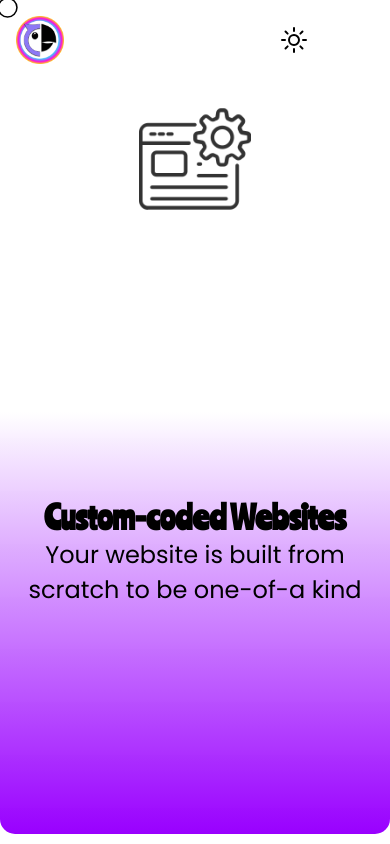
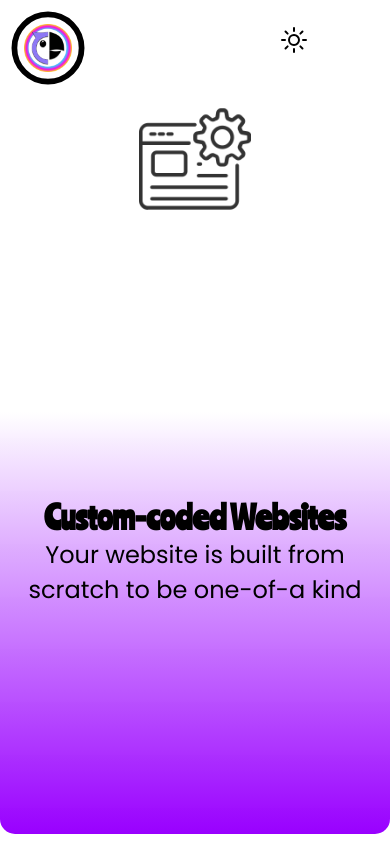
Before and after one commit to irizow/web-agency, a React (Vite) app: page /about in a window 390 px wide. Shown: the top 844 px of the page. Built offline with nearby package versions, Linux system fonts and the light colour scheme.

Commit message:
fixed mobile menu

```diff
--- a/src/components/Header/Header.jsx
+++ b/src/components/Header/Header.jsx
@@ -1,16 +1,14 @@
 import styles from './header.module.css'
-import parrotLogoDM from '../../assets/images/parrotcircularDM.png'
-import parrotLogoLM from '../../assets/images/parrotcircularLM.png'
 import { motion, useScroll } from 'framer-motion'
-import { useRef } from 'react'
+import closeButton from '../../assets/images/closebutton.png'
 import parrotLogo from '../../assets/images/newparrotlogo.png'
 import HamburgerIcon from '../../assets/images/hamburgermenu.png'
 import { MoonIcon } from '../../assets/icons/icons'
 import { SunIcon } from '../../assets/icons/icons'
-import { Link } from 'react-router-dom'
+import { HashLink } from 'react-router-hash-link'
 import { useState } from 'react'
 
-export default function Header({isDarkMode, setIsDarkMode, scrollRef}) {
+export default function Header({isDarkMode, setIsDarkMode, scrollRef, setShowForm}) {
     const [isMobileMenu, setIsMobileMenu] = useState(false);
     const {scrollYProgress} = useScroll({ container: scrollRef })
 
@@ -18,10 +16,10 @@ export default function Header({isDarkMode, setIsDarkMode, scrollRef}) {
     function MenuItems() {
         return (
             <>
-            <Link to='/About' className={ isDarkMode ? styles.linkdark : styles.linklight}>About</Link>
-            <Link to='/services' className={ isDarkMode ? styles.linkdark : styles.linklight}>Services</Link>
-            <Link to='/' className={ isDarkMode ? styles.linkdark : styles.linklight}>Our Projects</Link>
-            <Link to='/' className={ isDarkMode ? `${styles.contactdark} ${styles.contactlink}` : `${styles.contactlight} ${styles.contactlink}`}>Contact</Link>
+            <HashLink to='#about' className={ isDarkMode ? styles.linkdark : styles.linklight} onClick={()=>{setIsMobileMenu(false)}}>About</HashLink>
+            <HashLink to='#services' className={ isDarkMode ? styles.linkdark : styles.linklight} onClick={()=>{setIsMobileMenu(false)}}>Services</HashLink>
+            <HashLink to='#projects' className={ isDarkMode ? styles.linkdark : styles.linklight} onClick={()=>{setIsMobileMenu(false)}}>Our Projects</HashLink>
+            <HashLink to='#contact' className={ isDarkMode ? `${styles.contactdark} ${styles.contactlink}` : `${styles.contactlight} ${styles.contactlink}`} onClick={()=>{setIsMobileMenu(false); setShowForm(true)}}>Contact</HashLink>
             </>
         )
     }
@@ -35,21 +33,24 @@ export default function Header({isDarkMode, setIsDarkMode, scrollRef}) {
                     <MenuItems style={''}/>
                 </div>
 
-            <Link to='/home'>
-                <svg id={styles.progress} width="100" height="100" viewBox="0 0 100 100">
-                <circle cx="50" cy="50" r="30" pathLength="1" className={styles.circleoverlay} />
+            <HashLink to='#hero' className={styles.logodiv}>
+            <img className={styles.title} src={parrotLogo}></img>
+                <svg id={styles.progress} viewBox="0 0 100 100">
+                <circle cx="50" cy="50" r="35" pathLength="1" className={styles.circleoverlay} />
                 <motion.circle
                 cx="50"
                 cy="50"
-                r="30"
+                r="35px"
                 pathLength="1"
                 className={styles.circlescroll}
                 style={{ pathLength: scrollYProgress }}
                 />
+
                 </svg>
-                <img className={styles.title} src={parrotLogo} ></img>
 
-            </Link>
+
+
+            </HashLink>
 
             <div className={styles.menubox}>
                 <div>
@@ -62,8 +63,8 @@ export default function Header({isDarkMode, setIsDarkMode, scrollRef}) {
         </section>
         {isMobileMenu &&
             <div className={styles.mobilemenu}>
-                {console.log('ismobile??' + isMobileMenu)}
-                <MenuItems/>
+                <img className={styles.closebutton} src={closeButton} onClick={()=>{setIsMobileMenu(false)}}></img>
+                <MenuItems />
             </div>}
         </>
     )
--- a/src/components/Header/header.module.css
+++ b/src/components/Header/header.module.css
@@ -17,7 +17,7 @@
 
 circle {
     stroke-dashoffset: 0;
-    stroke-width: 5%;
+    stroke-width: 6%;
     box-sizing: border-box;
     fill: none;
 
@@ -33,31 +33,26 @@ circle {
     opacity: 0.3;
 }
 
-.parrotlogodiv {
-    border: 1px solid white;
+.logodiv {
+    width: 6rem;
+    height: 6rem;
     position: absolute;
-    top: 1rem;
-    left: 1rem;
+    top: 0;
     display: grid;
     place-items: center;
 }
 
 #progress {
-    top: -0.5rem;
-    left: -0.5rem;
     z-index: 100;
-    position: fixed;
-    width: 8vw;
-    height: 8vw;
+    position: absolute;
+
 
 }
 
 .title {
-    position: fixed;
-    top: 1rem;
-    left: 1rem;
-    width: 5rem;
-    height: 5rem;
+    width: 80px;
+    height: 80px;
+    position: absolute;
 }
 
 
@@ -129,19 +124,35 @@ circle {
     text-decoration: none;
 }
 
+@keyframes mobilemenu {
+    from {
+        top: -100vh;
+        right: 0;
+        opacity: 0;
+
+    }
+    to {
+        top: 0;
+        opacity: 1;
+    }
+}
+
 
 
 
 @media screen and (max-width: 750px) {
+    .header {
+        position: absolute;
+    }
     .menu {
         display: none;
     }
 
     .mobilemenu {
-        position: fixed;
-        top: 0;
+        font-family: 'Aqua';
         width: 100vw;
         height: 100vh;
+        position: fixed;
         color: rgb(0, 0, 0);
         background-color: black;
         gap: 8vw;
@@ -151,10 +162,20 @@ circle {
         flex-direction: column;
         justify-content: center;
         align-items: center;
+        animation: mobilemenu 1s ease-in forwards;
         }
     .mobilemenu a {
         text-decoration: none;
     }
+
+    .closebutton {
+        width: 3rem;
+        height: 3rem;
+        position: absolute;
+        top: 1rem;
+        right: 1rem;
+    }
+
 
     .title {
         width: 3rem;
```
